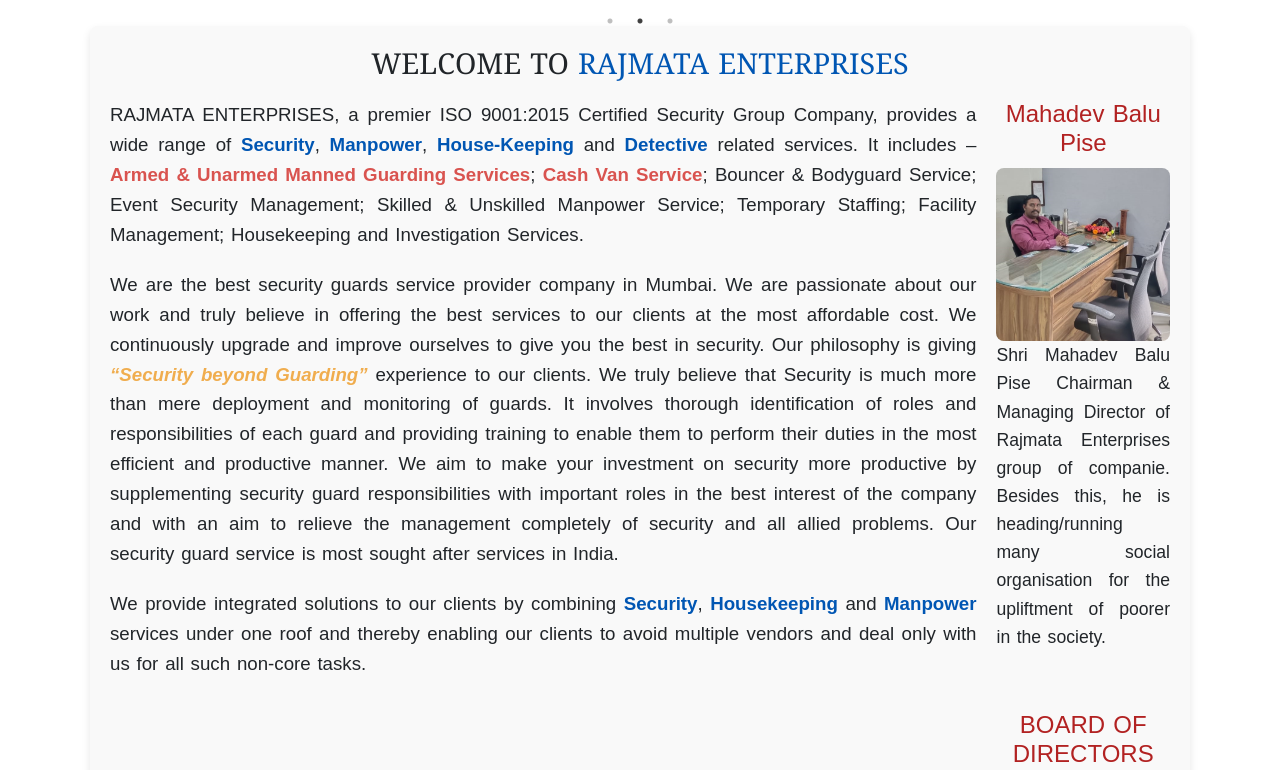
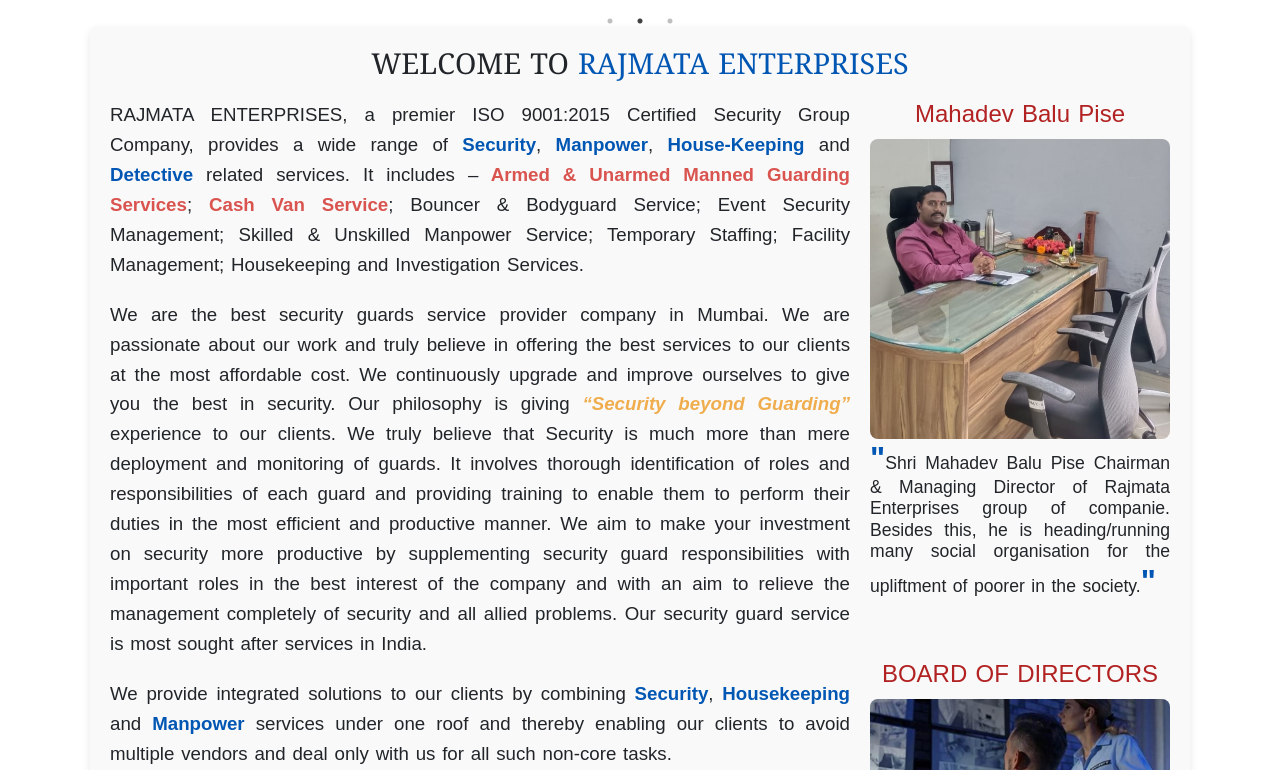
Before and after one commit to Akhil7205/Rajmata-Enterprises, a React (Vite) app: page /AboutUs in a window 1280 px wide. Shown: the part 670-1440 px from the top of the page. Built offline with nearby package versions, Linux system fonts and the light colour scheme.

Commit message:
width-change md

```diff
--- a/components/AboutUs/AboutUs.css
+++ b/components/AboutUs/AboutUs.css
@@ -104,7 +104,7 @@
 
 
 .owner-section {
-    max-width: 800px;
+    /* max-width: 800px; */
     display: flex;
     flex-direction: column;
     align-items: center;
@@ -126,11 +126,18 @@
   }
 
   .owner-image {
-    width: 100%;
+    width: 300px;
     border-radius: 8px;
   }
+#owner-para{
+line-height: 1.2;
+text-align: justify;
+}
 
-
+.inverted-comma{
+    font-size: xx-large;
+    color: cornflowerblue;
+}
 
 @media (max-width: 768px) {
     .container {
--- a/components/AboutUs/AboutUs.jsx
+++ b/components/AboutUs/AboutUs.jsx
@@ -75,8 +75,10 @@
         <h3 className="owner-title"> Mahadev Balu Pise</h3>
         <div className="owner-content">
           <img src={office2} alt="mahadevbalu pese" className="owner-image" />
-          <p>
+          <p id='owner-para'>
+            <strong className='inverted-comma'>"</strong>
             Shri Mahadev Balu Pise Chairman & Managing Director of Rajmata Enterprises group of companie. Besides this, he is heading/running many social organisation for the upliftment of poorer in the society.
+            <strong className="inverted-comma">"</strong>
           </p>
         </div>
 
```
